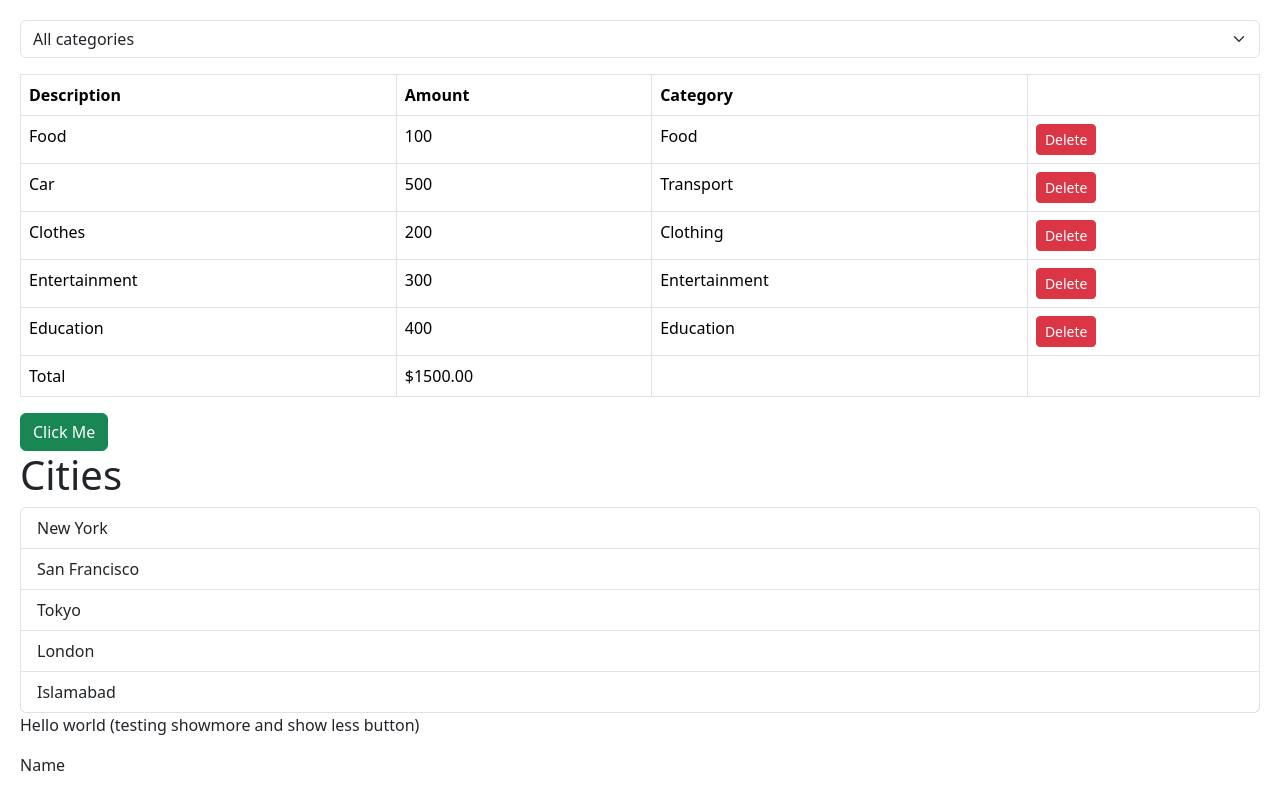
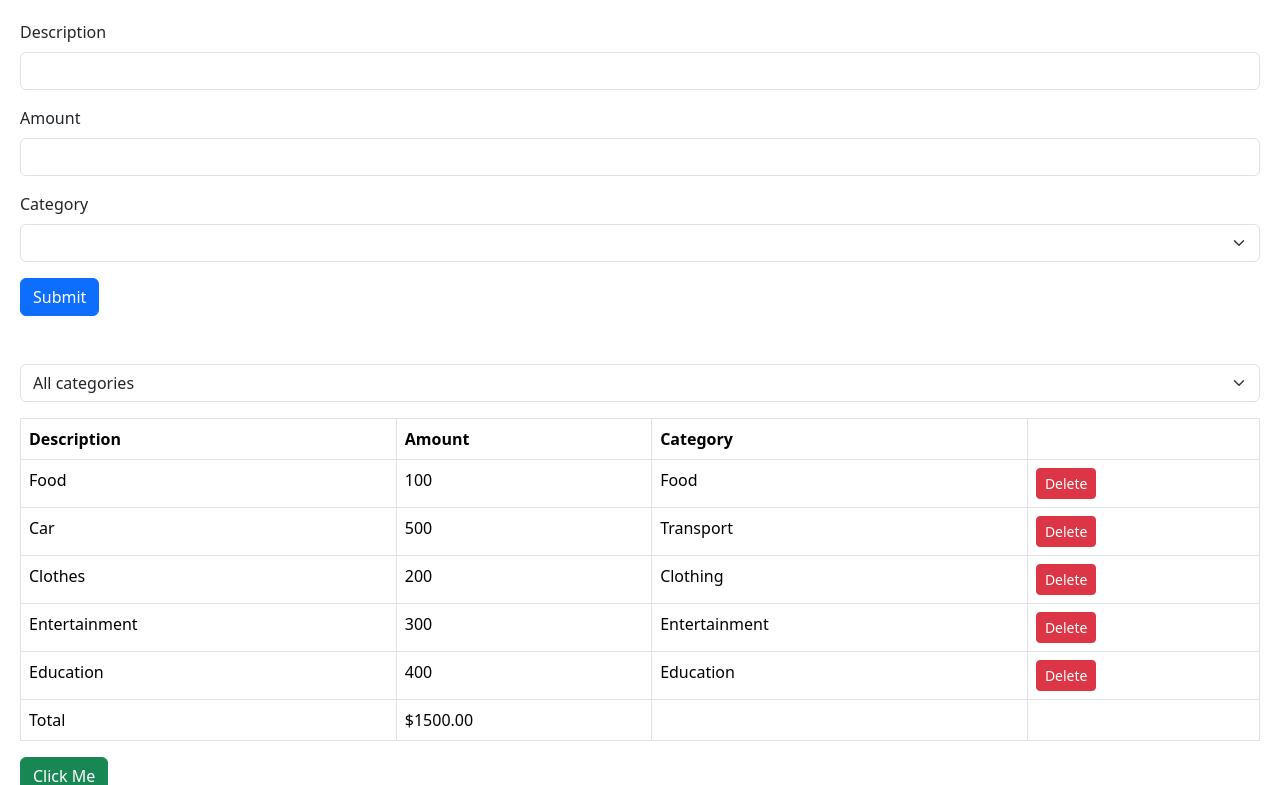
Before and after one commit to meAlvi1/reminders-app, a React (Create React App) app: page / in a window 1280 px wide. Shown: the top 785 px of the page. Built offline with nearby package versions, Linux system fonts and the light colour scheme.

Commit message:
built ` ExpenseForm.tsx` to have form where users submit items to track their expenses

```diff
--- a/src/App.tsx
+++ b/src/App.tsx
@@ -6,7 +6,9 @@
 import Form from './components/Form';
 import { useState } from 'react';
 import ExpenseFilter from './expense-tracker/components/ExpenseFilter';
+import ExpenseForm from './expense-tracker/components/ExpenseForm';
 
+export const categories = ['Food', 'Transport', 'Clothing', 'Entertainment', 'Education']
 
 function App() {
   const [alertVisible, setAlertVisible] = useState(false);
@@ -37,8 +39,10 @@
 // so only one filter so far, its in ExpenseList on Catergory filter
 
   return <div>
+    <div className="mb-5">
+    <ExpenseForm />
+    </div>
     <div className="mb-3">
-
     <ExpenseFilter  onSelectCategory={category => setSelectedCategory(category)}/>
     </div>
     <ExpenseList expenses={visibleExpenses}  onDelete={id => setExpenses(expenses.filter(e => e.id !== id))}/>
--- a/src/expense-tracker/components/ExpenseFilter.tsx
+++ b/src/expense-tracker/components/ExpenseFilter.tsx
@@ -1,4 +1,5 @@
 import React from 'react'
+import { categories } from '../../App'
 interface Props {
     onSelectCategory: (category: string) => void
 }
@@ -8,11 +9,7 @@
   return (
     <select  className='form-select' onChange={(e) => onSelectCategory(e.target.value)}>
     <option value="">All categories </option>
-    <option value="Food">Food</option>
-    <option value="Transport">Transport</option>
-    <option value="Clothing">Clothing</option>
-    <option value="Entertainment">Entertainment</option>
-    <option value="Education">Education</option>
+    {categories.map(category => <option key={category} value={category}>{category}</option>)}
     </select>
   )
 }
--- /dev/null
+++ b/src/expense-tracker/components/ExpenseForm.tsx
@@ -0,0 +1,30 @@
+import React from 'react'
+import { categories } from '../../App'
+
+const ExpenseForm = () => {
+  return (
+    <form>
+        <div className="mb-3">
+            <label htmlFor='description' className="form-label">Description</label>
+            <input id="description" type="text" className="form-control" />
+        </div>
+
+        <div className="mb-3">
+            <label htmlFor='amount' className="form-label">Amount</label>
+            <input id="amount" type="number" className="form-control" />
+        </div>
+
+        <div className="mb-3">
+            <label htmlFor='category' className="form-label">Category</label>
+            <select id="category" className="form-select">
+                <option value=""></option>
+                {categories.map(category => <option key={category} value={category}>{category}</option>)}
+        </select>
+        </div>
+
+        <button type="submit" className="btn btn-primary">Submit</button>
+    </form>
+  )
+}
+
+export default ExpenseForm
```
